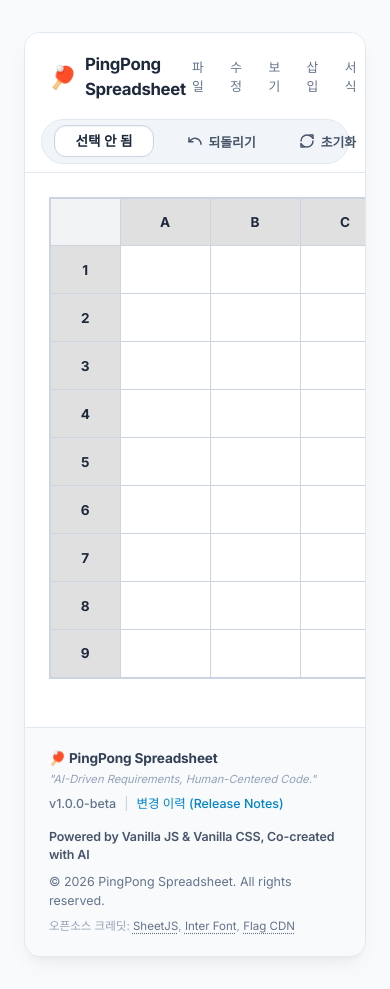
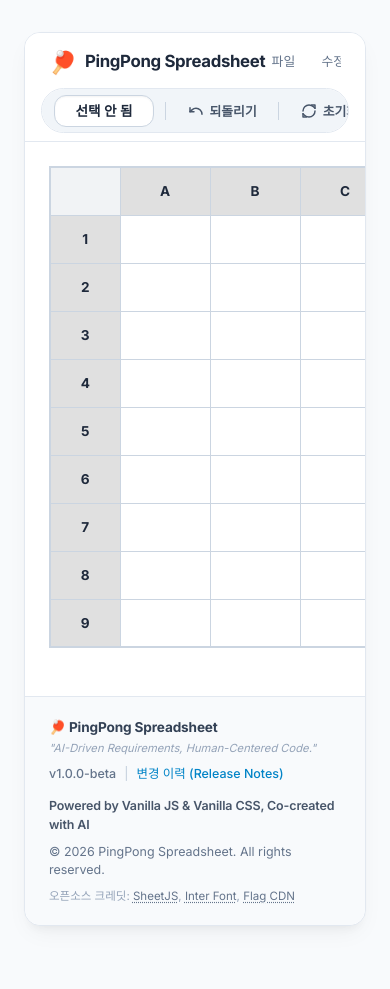
Before and after one commit to hong-vibe/20260521-mini-Spreadsheet, a plain HTML site: page index.html in a window 390 px wide. After the commit the page ends 958 px from the top, so only its background shows below. Drawn offline with Linux system fonts and the light colour scheme.

Commit message:
fix: 모바일 환경에서 상단 가짜 메뉴바 및 둥근 툴바의 버튼 가로 찌러짐 방지 및 스와이프 스크롤 지원

```diff
--- a/style.css
+++ b/style.css
@@ -74,6 +74,7 @@
     display: flex;
     align-items: center;
     gap: 0.5rem;
+    flex-shrink: 0; /* 모바일에서 크기가 찌그러지는 현상 방지 */
 }
 
 .logo-icon {
@@ -91,6 +92,14 @@
     display: flex;
     align-items: center;
     gap: 0.85rem;
+    overflow-x: auto; /* 모바일 가로 스크롤 지원 */
+    white-space: nowrap; /* 메뉴 자동 줄바꿈 방지 */
+    -ms-overflow-style: none;  /* IE 및 Edge용 스크롤바 숨김 */
+    scrollbar-width: none;  /* Firefox용 스크롤바 숨김 */
+}
+
+.fake-menubar::-webkit-scrollbar {
+    display: none; /* Chrome, Safari용 스크롤바 숨김 */
 }
 
 .menu-item {
@@ -101,6 +110,7 @@
     border-radius: 4px;
     font-weight: 500;
     transition: background-color 0.15s ease, color 0.15s ease;
+    flex-shrink: 0; /* 모바일에서 찌그러짐 방지 */
 }
 
 .menu-item:hover {
@@ -117,6 +127,14 @@
     border-radius: 24px;       /* 구글시트 느낌의 극도로 부드러운 라운딩 */
     padding: 0.35rem 0.75rem;
     border: 1px solid #e2e8f0;
+    overflow-x: auto; /* 모바일 가로 스크롤 및 스와이프 조작 지원 */
+    white-space: nowrap; /* 버튼 자동 개행 줄바꿈 방지 */
+    -ms-overflow-style: none;  /* IE 및 Edge용 스크롤바 숨김 */
+    scrollbar-width: none;  /* Firefox용 스크롤바 숨김 */
+}
+
+.google-toolbar::-webkit-scrollbar {
+    display: none; /* Chrome, Safari용 스크롤바 숨김 */
 }
 
 /* 툴바용 셀 주소 인디케이터 (Name Box) */
@@ -139,6 +157,7 @@
     overflow: hidden;
     text-overflow: ellipsis;
     box-shadow: inset 0 1px 2px rgba(0,0,0,0.05);
+    flex-shrink: 0; /* 모바일에서 찌그러짐 방지 */
 }
 
 /* 세로 구분선 */
@@ -147,6 +166,7 @@
     height: 18px;
     background-color: #cbd5e1;
     margin: 0 0.3rem;
+    flex-shrink: 0; /* 모바일에서 찌러짐 방지 */
 }
 
 /* 툴바용 플랫 아이콘 버튼 공통 (아이콘+텍스트 반응형 설계) */
@@ -163,6 +183,7 @@
     color: #475569;
     cursor: pointer;
     transition: all 0.15s cubic-bezier(0.4, 0, 0.2, 1);
+    flex-shrink: 0; /* 모바일에서 찌러짐 방지 */
 }
 
 .toolbar-btn:hover {
@@ -214,6 +235,7 @@
     cursor: pointer;
     overflow: hidden;
     transition: all 0.2s cubic-bezier(0.4, 0, 0.2, 1);
+    flex-shrink: 0; /* 모바일에서 찌러짐 방지 */
 }
 
 .toolbar-freetime-btn:hover {
```
